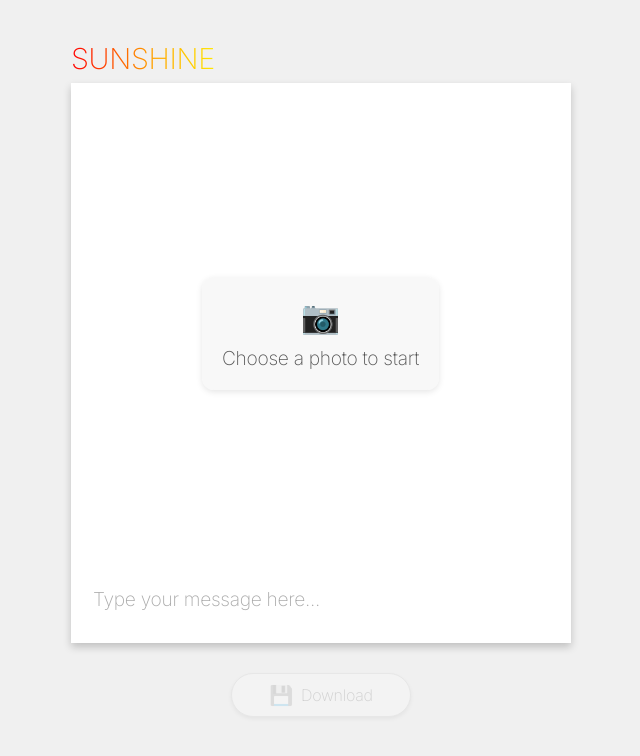
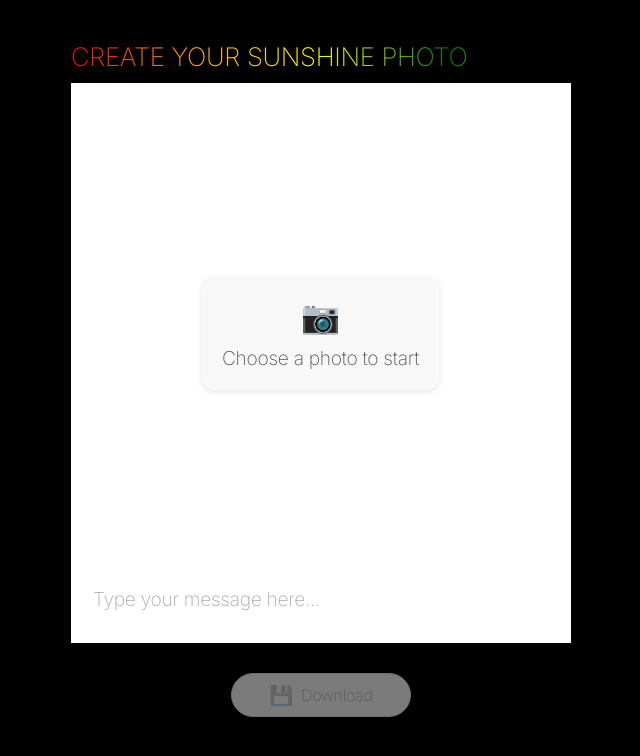
Before and after one commit to ocinpp/suncatcher-photo, a Vue app: page / in a window 1280 px wide. Shown: the top 756 px of the page, without its empty margins (319-959 px from the left). Built offline with nearby package versions, Linux system fonts and the light colour scheme.

Commit message:
Update title and redo download function

```diff
--- a/src/components/PolaroidViewer.vue
+++ b/src/components/PolaroidViewer.vue
@@ -11,7 +11,7 @@
             :class="{ 'image-loaded': hasImage }"
           ></canvas>
         </div>
-        <div class="polaroid-text">Sunshine</div>
+        <div class="polaroid-text">Create your sunshine photo</div>
 
         <!-- Custom file input with message and icon -->
         <div
@@ -572,12 +572,21 @@ function downloadPolaroid(e) {
   const tempCanvas = document.createElement("canvas");
   const fixedWidth = FIXED_DOWNLOAD_WIDTH;
 
-  // Calculate the aspect ratio based on the reference design
-  const aspectRatio = 1.2; // Height is 1.2x the width for a polaroid
+  // Fixed proportions based on the reference design (500px width)
+  const fixedPaddingTop = 20; // 20px top padding at 500px width
+  const fixedPaddingSide = 20; // 20px side padding at 500px width
+  const fixedBottomPadding = 80; // 80px bottom padding at 500px width
 
-  // Set canvas dimensions with fixed width
+  // Calculate the image area dimensions
+  const imageWidth = fixedWidth - fixedPaddingSide * 2;
+  const imageHeight = imageWidth; // Square image
+
+  // Calculate total height of the polaroid
+  const totalHeight = imageHeight + fixedPaddingTop + fixedBottomPadding;
+
+  // Set canvas dimensions with fixed proportions
   tempCanvas.width = fixedWidth;
-  tempCanvas.height = fixedWidth * aspectRatio;
+  tempCanvas.height = totalHeight;
 
   const tempCtx = tempCanvas.getContext("2d");
 
@@ -585,37 +594,30 @@ function downloadPolaroid(e) {
   tempCtx.fillStyle = "white";
   tempCtx.fillRect(0, 0, tempCanvas.width, tempCanvas.height);
 
-  // Calculate the reference proportions
-  const paddingRatio = 20 / REFERENCE_WIDTH; // 20px padding at 500px width
-  const bottomPaddingRatio = 80 / REFERENCE_WIDTH; // 80px bottom padding at 500px width
-
-  // Calculate actual padding sizes for the fixed width
-  const padding = fixedWidth * paddingRatio;
-  const bottomPadding = fixedWidth * bottomPaddingRatio;
-
-  // Calculate image area dimensions
-  const imageWidth = fixedWidth - padding * 2;
-  const imageHeight = imageWidth; // Square image
-
   // Draw the image from the canvas
-  tempCtx.drawImage(canvas.value, padding, padding, imageWidth, imageHeight);
+  tempCtx.drawImage(
+    canvas.value,
+    fixedPaddingSide,
+    fixedPaddingTop,
+    imageWidth,
+    imageHeight
+  );
 
   // Add the message text at the bottom of the polaroid
   if (userMessage.value) {
     // Use consistent font size based on reference width
-    const fontSizeRatio = (1.2 / REFERENCE_WIDTH) * 16; // 1.2rem at 500px width
-    const fontSize = fixedWidth * fontSizeRatio;
+    const fontSize = 19.2; // Fixed font size for 500px width
 
     tempCtx.font = `200 ${fontSize}px Inter, sans-serif`;
     tempCtx.fillStyle = "black";
     tempCtx.textAlign = "left";
 
-    // Position text in the bottom white area
-    const textX = padding;
-    const textY = padding + imageHeight + padding * 1.5;
+    // Position text in the bottom white area - always at the same position
+    const textX = fixedPaddingSide;
+    const textY = fixedPaddingTop + imageHeight + 44; // Fixed position from the bottom of the image
 
     // Handle text wrapping for long messages
-    const maxWidth = tempCanvas.width - padding * 2;
+    const maxWidth = tempCanvas.width - fixedPaddingSide * 2;
     const words = userMessage.value.split(" ");
 
     let line = "";
@@ -679,7 +681,7 @@ body {
   justify-content: center;
   height: 100dvh;
   margin: 0;
-  background-color: #f0f0f0;
+  background-color: #000000;
   position: relative;
   overflow-x: hidden;
 }
@@ -798,7 +800,7 @@ body::before {
 .polaroid-text {
   font-family: "Inter", sans-serif;
   font-weight: 200;
-  font-size: clamp(1.2rem, calc(1.8rem * var(--scale-ratio)), 1.8rem);
+  font-size: clamp(1.2rem, calc(1.6rem * var(--scale-ratio)), 1.8rem);
   text-align: left;
   text-transform: uppercase;
   letter-spacing: -0.3px;
@@ -807,16 +809,7 @@ body::before {
   left: 0;
   width: 100%;
   margin: 0;
-  background: linear-gradient(
-    to right,
-    red,
-    orange,
-    yellow,
-    green,
-    blue,
-    indigo,
-    violet
-  );
+  background: linear-gradient(to right, red, orange, yellow, green, violet);
   -webkit-background-clip: text;
   -webkit-text-fill-color: transparent;
   background-clip: text;
```
